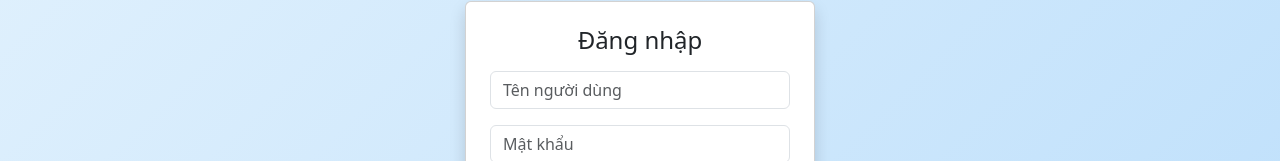
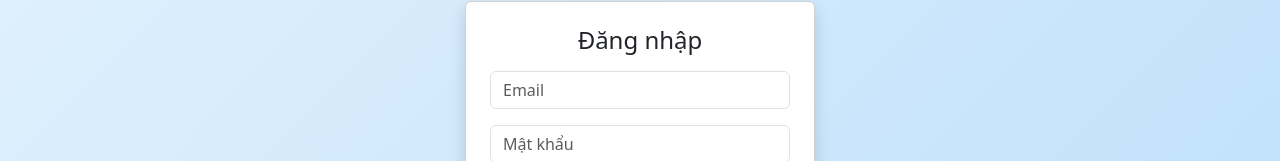
Before and after one commit to Hoshi2107/DailyBlogWeb, a Vue app: page /login in a window 1280 px wide. Shown: the part 366-527 px from the top of the page. Built offline with nearby package versions, Linux system fonts and the light colour scheme.

Commit message:
add authService for call backend, chang {{user.username}} to {{user.fullName}}, change login method from username for login to email for login

```diff
--- a/src/components/Login.vue
+++ b/src/components/Login.vue
@@ -1,37 +1,13 @@
-<!-- <template>
-  <div class="login-page d-flex justify-content-center align-items-center">
-    <div class="card p-4 shadow" style="width: 350px">
-      <h4 class="text-center mb-3">Login</h4>
-
-      <input
-        v-model="username"
-        type="text"
-        class="form-control mb-3"
-        placeholder="Username"
-      />
-
-      <input
-        v-model="password"
-        type="password"
-        class="form-control mb-3"
-        placeholder="Password"
-      />
-
-      <button class="btn btn-primary w-100" @click="login">Login</button>
-    </div>
-  </div>
-</template> -->
-
 <template>
   <div class="login-page d-flex justify-content-center align-items-center">
     <div class="card p-4 shadow" style="width: 350px">
       <h4 class="text-center mb-3">Đăng nhập</h4>
 
       <input
-        v-model="username"
-        type="text"
+        v-model="email"
+        type="email"
         class="form-control mb-3"
-        placeholder="Tên người dùng"
+        placeholder="Email"
       />
 
       <input
@@ -81,36 +57,38 @@
 </template>
 
 <script setup>
-import { ref } from "vue";
-import { useRouter } from "vue-router";
+import { ref, onMounted } from "vue";
+import { useRouter, useRoute } from "vue-router";
+import { Modal } from "bootstrap";
+// import { login as loginApi } from "@/services/authService";
+import { login as loginApi } from "../services/authService";
 
 const router = useRouter();
-const username = ref("");
+const route = useRoute();
+
+const email = ref("");
 const password = ref("");
 
-const login = () => {
-  if (!username.value || !password.value) {
+const login = async () => {
+  if (!email.value || !password.value) {
     alert("Vui lòng nhập đầy đủ thông tin đăng nhập.");
     return;
   }
 
-  // fake login
-  localStorage.setItem(
-    "user",
-    JSON.stringify({
-      username: username.value,
-    }),
-  );
+  try {
+    const res = await loginApi({
+      email: email.value,
+      password: password.value,
+    });
 
-  router.push("/");
+    // lưu user vào localStorage
+    localStorage.setItem("user", JSON.stringify(res.data));
+
+    router.push("/");
+  } catch (err) {
+    alert("Sai email hoặc mật khẩu.");
+  }
 };
-
-// Show modal if redirected due to login requirement
-import { onMounted } from "vue";
-import { useRoute } from "vue-router";
-import { Modal } from "bootstrap";
-
-const route = useRoute();
 
 onMounted(() => {
   if (route.query.reason === "needLogin") {
--- a/src/components/Navbar.vue
+++ b/src/components/Navbar.vue
@@ -73,7 +73,7 @@
               class="btn btn-outline-light btn-sm"
               @click="toggleDropdown"
             >
-              {{ user.username }}
+              {{ user.fullName }}
             </button>
 
             <ul
--- /dev/null
+++ b/src/services/authService.js
@@ -0,0 +1,7 @@
+import axios from "axios";
+
+const API = "https://localhost:7181/api/auth";
+
+export const login = (data) => {
+  return axios.post(`${API}/login`, data);
+};
```
